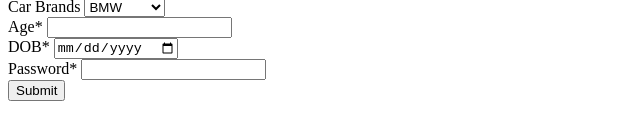
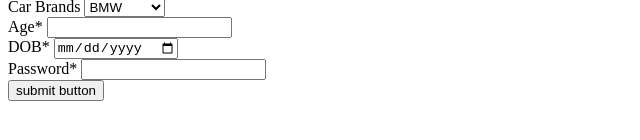
Before and after one commit to acciojob/signup-form-car-UdbhavSrivastava27, a website: page main.html in a window 1280 px wide. Shown: the part 130-270 px from the top of the page, 0-640 px from the left. Drawn offline with Linux system fonts and the light colour scheme.

Commit message:
created a submission

```diff
--- a/main.html
+++ b/main.html
@@ -48,7 +48,7 @@
   <input type="password" id="password" name="password" required>
   <br>
 
-  <button type="submit">Submit</button>
+  <button type="submit">submit button</button>
 </form>
 
     <script type="text/javascript" src="./script.js">
```
